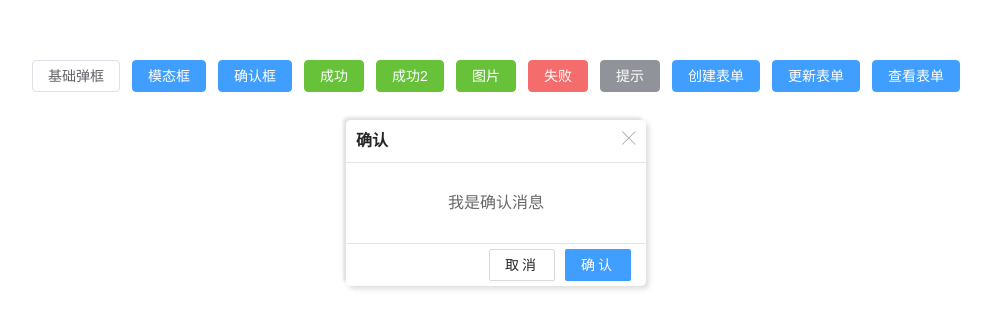
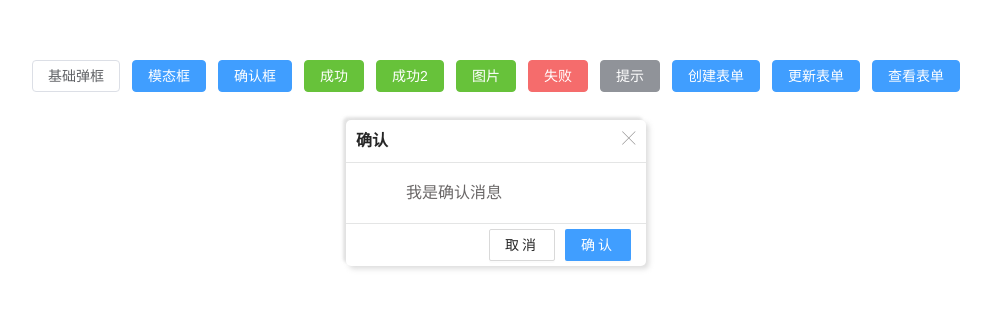
Before and after one commit to lanmushan/slash-layer, a Vue app: page / in a window 1280 px wide. Both pictures are taken after a click on the button "确认框". Shown: the top 328 px of the page, without its empty margins (144-1135 px from the left). Built offline with nearby package versions, Linux system fonts and the light colour scheme.

Commit message:
提交自动关闭功能

```diff
--- a/example/App.vue
+++ b/example/App.vue
@@ -52,7 +52,7 @@ export default {
       this.$layer.error("错误信息");
     },
     success2() {
-      this.$layer.success("我是第二种参数");
+      this.$layer.success("我是第二我是第二种参数我是第二种参数我是第二种参数种参数");
     },
     info() {
       this.$layer.info("哈哈哈");
--- a/example/main.js
+++ b/example/main.js
@@ -13,12 +13,12 @@ let config = {
     successDecide(msg) {
         if (msg.code == 200) {
             return {
-                msg: msg.msg, result: false,data:msg.data
+                msg: msg.msg, result: true, data: msg.data
             }
         } else {
             console.debug("失败");
             return {
-                msg: msg.msg, result: false,data:msg.data
+                msg: msg.msg, result: false, data: msg.data
             }
         }
     }
--- a/src/components/LayerWrapper.vue
+++ b/src/components/LayerWrapper.vue
@@ -20,7 +20,7 @@
       </div>
       <layer-footer @btnClick="onBtnCLick" :id="options.id" :btnList="btnList" v-if="options.footer"></layer-footer>
     </layer-modal>
-    <div class="mask" v-if="sWin" @click="doSwinToNormal">
+    <div class="s-win" v-if="sWin" @click="doSwinToNormal">
     </div>
   </div>
 </template>
@@ -214,14 +214,14 @@ export default defineComponent({
   },
   setup(props, ctx) {
     console.log("第二次执行")
-    const {id, title, position, autoCloseTime, runMode, content} = reactive(props.options);
+    const {id, title, position, autoCloseTime, runMode, content, loadingTime} = reactive(props.options);
     const btnList = ref(reactive(props.options.btn));
 
     if (runMode) {
       content.props["runMode"] = runMode;
     }
     const loadingText = ref("初始化加载");
-    const loadingState = ref(false);
+    const loadingState = ref(loadingTime == 0 ? false : true);
     const wrapperRef = ref<InstanceType<any>>()
     const contentRef = ref<InstanceType<typeof LayerContent>>()
     const instanceRef = ref<any>(null);
@@ -302,7 +302,13 @@ export default defineComponent({
     }
     setTimeout(() => {
       loadingState.value = false;
-    }, 200)
+    }, loadingTime);
+    if (autoCloseTime && autoCloseTime > 0) {
+      setTimeout(() => {
+        Layer.close(id);
+      }, autoCloseTime)
+    }
+
     onMounted(() => {
       const {proxy} = useCurrentInstance();
       instanceRef.value = proxy;
@@ -331,7 +337,7 @@ export default defineComponent({
 @import "../css/layer.less";
 @import "../css/icon/iconfont/iconfont.css";
 
-.mask {
+.s-win {
   position: absolute;
   height: 100%;
   width: 100%;
--- a/src/components/contents/Message.vue
+++ b/src/components/contents/Message.vue
@@ -1,8 +1,13 @@
 <template>
   <div class="message-wrapper">
     <div class="success msg-box">
-      <span class=" icon iconfont" :style="{color:iconColor}" v-if="icon" v-html="icon"></span>
-      <span class="msg">{{ msg }}</span>
+      <div class="left-box">
+        <span class=" icon iconfont" :style="{color:iconColor}" v-if="icon" v-html="icon"></span>
+      </div>
+      <div class="right-box">
+
+        <span class="msg">{{ msg }}</span>
+      </div>
     </div>
   </div>
 </template>
@@ -34,23 +39,39 @@ export default defineComponent({
 
 <style scoped lang="less">
 .message-wrapper {
-  box-sizing: border-box;
-  text-align: center;
-  padding: 10px;
+  .success {
+    display: block;
+    .left-box {
+      display: inline-block;
+      text-align: right;
+      width: 40px;
+      box-sizing: border-box;
+      vertical-align: top;
+      .icon {
+        padding: 0px;
+        font-size: 40px;
+        clear: both;
+      }
+    }
 
-  .success {
-    .icon {
-      padding: 0px;
-      margin-right: 10px;
-      line-height: 40px;
+    .right-box {
+      display: inline-block;
+      height: 40px;
+      vertical-align: top;
+      padding-left: 10px;
+      box-sizing: border-box;
+      width: calc(100% - 40px);
     }
 
     .msg {
       margin-top: 10px;
       color: #6a6767;
+      font-size: 16px;
+      height: 100%;
       line-height: 40px;
+      vertical-align: middle;
 
-      font-size: 16px;
+
     }
   }
 }
--- a/src/consts/LayerConst.ts
+++ b/src/consts/LayerConst.ts
@@ -1 +1,8 @@
-export  const layer_id_prefix:string="layer_"
+/**
+ *
+ */
+export const layer_id_prefix: string = "layer_"
+/**
+ *
+ */
+export const layer_mask_prefix: string = "mask"
--- a/src/css/layer.less
+++ b/src/css/layer.less
@@ -1,9 +1,20 @@
+.slash-layer-mask{
+  position: fixed;
+  top: -1px;
+  left: 0px;
+  height: 100%;
+  width: 100%;
+  background-color: rgba(0,0,0,0.35);
+}
+.layer-msg{
+  width: fit-content;
+  margin: 0px auto;
+}
 .slash-layer {
-  position: fixed;
+  position: absolute;
   margin: 0 auto;
   top: 0px;
   left: 0px;
-  width: 800px;
   background: red;
   -webkit-font-smoothing: antialiased;
   -moz-osx-font-smoothing: grayscale;
@@ -11,15 +22,13 @@
   //transform: scale(0.2);
   transform-origin: 0px 0px; // 定义缩放原点,相对于左上角的距离x、y，单位px
   box-sizing: border-box;
-  border-radius: 10px;
-
+  border-radius: 5px;
   .content-box {
     box-sizing: border-box;
     padding: 10px;
     position: relative;
   }
 }
-
 .slash-loading {
   background: red;
   height: 100%;
--- a/src/ts/Layer.ts
+++ b/src/ts/Layer.ts
@@ -18,12 +18,13 @@ import Message from "@/components/contents/Message.vue"
 import LayerUtil from "@/ts/LayerUtil";
 import {createCommentVNode, createElementVNode} from "@vue/runtime-core";
 import {loadingDirective} from "@/directives/LoadingDirective";
+import {layer_id_prefix, layer_mask_prefix} from "@/consts/LayerConst";
 
 const defaultConfig: LayerConfigure = {
     title: "张三",
     max: true,
     min: true,
-    loadingTime: 500,
+    loadingTime: 0,
     autoCloseTime: 0,
     successDecide: function (msg: object) {
 
@@ -47,11 +48,15 @@ class Layer {
         console.log(this.configure.successDecide)
     }
 
-    initDom(): string {
+    initDom(initClass:string|undefined): string {
+        const id = LayerUtil.createId();
+        const maskDiv: HTMLElement = document.createElement("div");
+        maskDiv.className = "slash-layer-mask"
+        maskDiv.id = `${layer_mask_prefix}_${id}`;
         const div = document.createElement("div");
-        const id = LayerUtil.createId();
         div.id = id;
-        div.className = "slash-layer";
+        div.className = `slash-layer ${initClass?initClass:""}`;
+        maskDiv.appendChild(div);
         document.body.appendChild(div);
         return id;
 
@@ -163,7 +168,6 @@ class Layer {
     }
 
 
-
     /**
      * 新增表单
      * @param config
@@ -197,7 +201,8 @@ class Layer {
             min: true,
             footer: true,
             header: true,
-            autoCloseTime: 2000,
+            loadingTime: 200,
+            autoCloseTime: 0,
             position: {
                 width: 800,
                 top: 80,
@@ -293,16 +298,19 @@ class Layer {
     }
 
     message(config: MessageConfigure): void {
+        let width=config.msg.length*20>200?config.msg.length*20:200;
+
         const openConfig = {
             title: config.title,
             max: false,
             min: false,
             footer: false,
             header: false,
+            className:"layer-msg",
             autoCloseTime: 2000,
             position: {
-                width: 300,
-                top: 120,
+                top: 40,
+                width:width
             },
             content: {
                 component: Message,
@@ -314,7 +322,7 @@ class Layer {
 
     open(config: OpenConfigure): void {
         // eslint-disable-next-line no-undef
-        const id = this.initDom();
+        const id = this.initDom(config.className);
         const options: OpenConfigure = LayerUtil.mergeJson(config, this.configure) as OpenConfigure;
         options.id = id;
         options["content"] = config.content;
@@ -342,16 +350,22 @@ class Layer {
     }
 
     static close(id: string): void {
-        console.log(id);
-        const wrapperRef = ref<HTMLElement | null>(null);
-        wrapperRef.value = document.getElementById(id);
-        if (wrapperRef.value) {
-            wrapperRef.value.classList.add("slash-top-fadeout");
+        const layer = document.getElementById(id);
+        const mask = document.getElementById(`${layer_mask_prefix}_${id}`)
+        if (mask) {
+            mask.style.background = "transparent";
+        }
+        if (layer) {
+            layer.classList.add("slash-top-fadeout");
             setTimeout(() => {
-                if (wrapperRef.value) {
-                    wrapperRef.value.remove();
+                if (layer) {
+                    layer.remove();
                 }
-            }, 1000)
+                if (mask) {
+                    mask.remove();
+                }
+
+            }, 500)
         }
     }
 
--- a/src/ts/LayerConfigure.ts
+++ b/src/ts/LayerConfigure.ts
@@ -46,7 +46,8 @@ export interface OpenConfigure extends LayerConfigure {
     footer: boolean,
     btn: Array<OpenBtn>
     autoCloseTime?: number
-    runMode?:string
+    runMode?:string,
+    className:string|undefined
     closeCallBack(id?: string, data?: any): string;
 }
 
```
